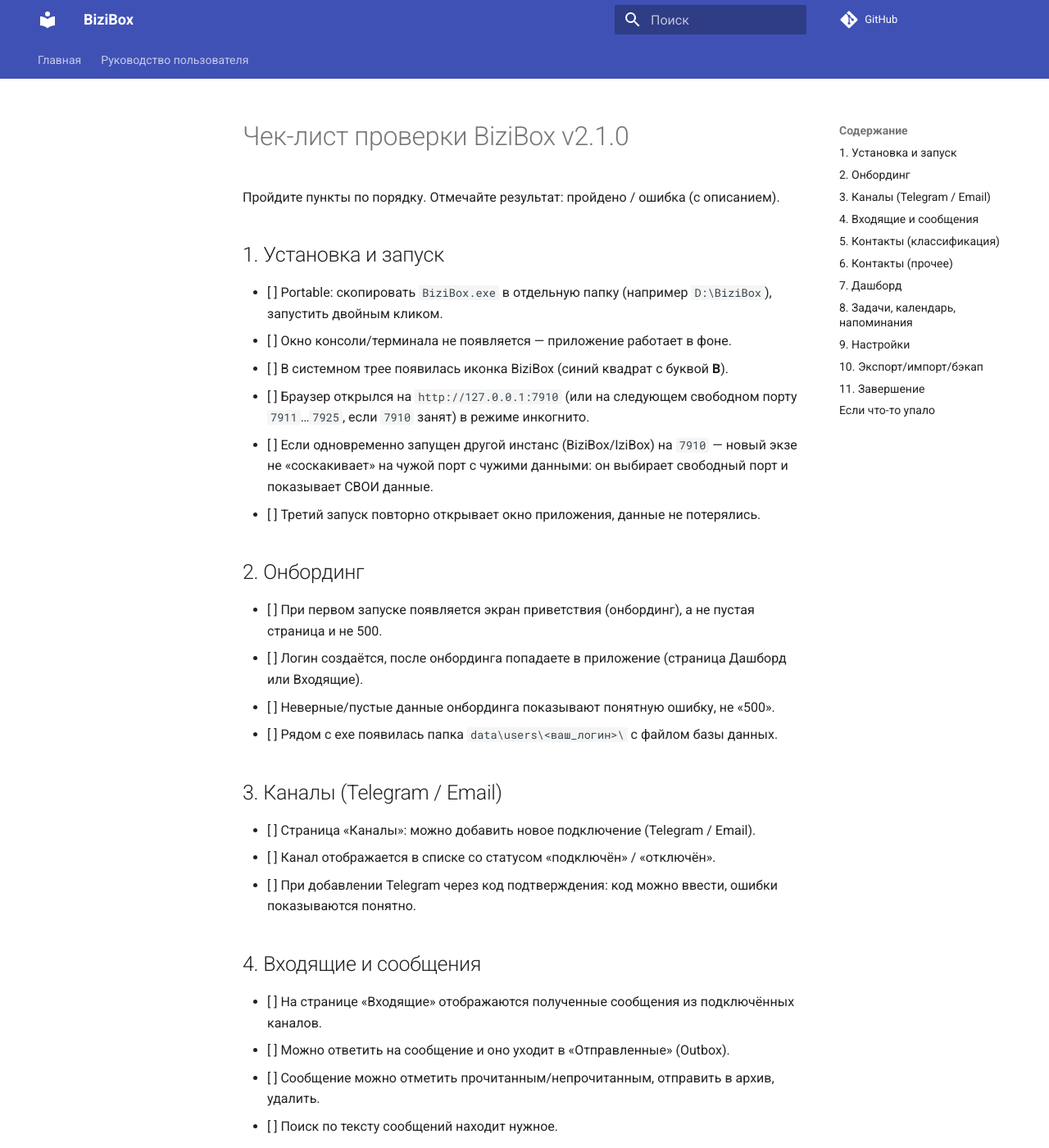
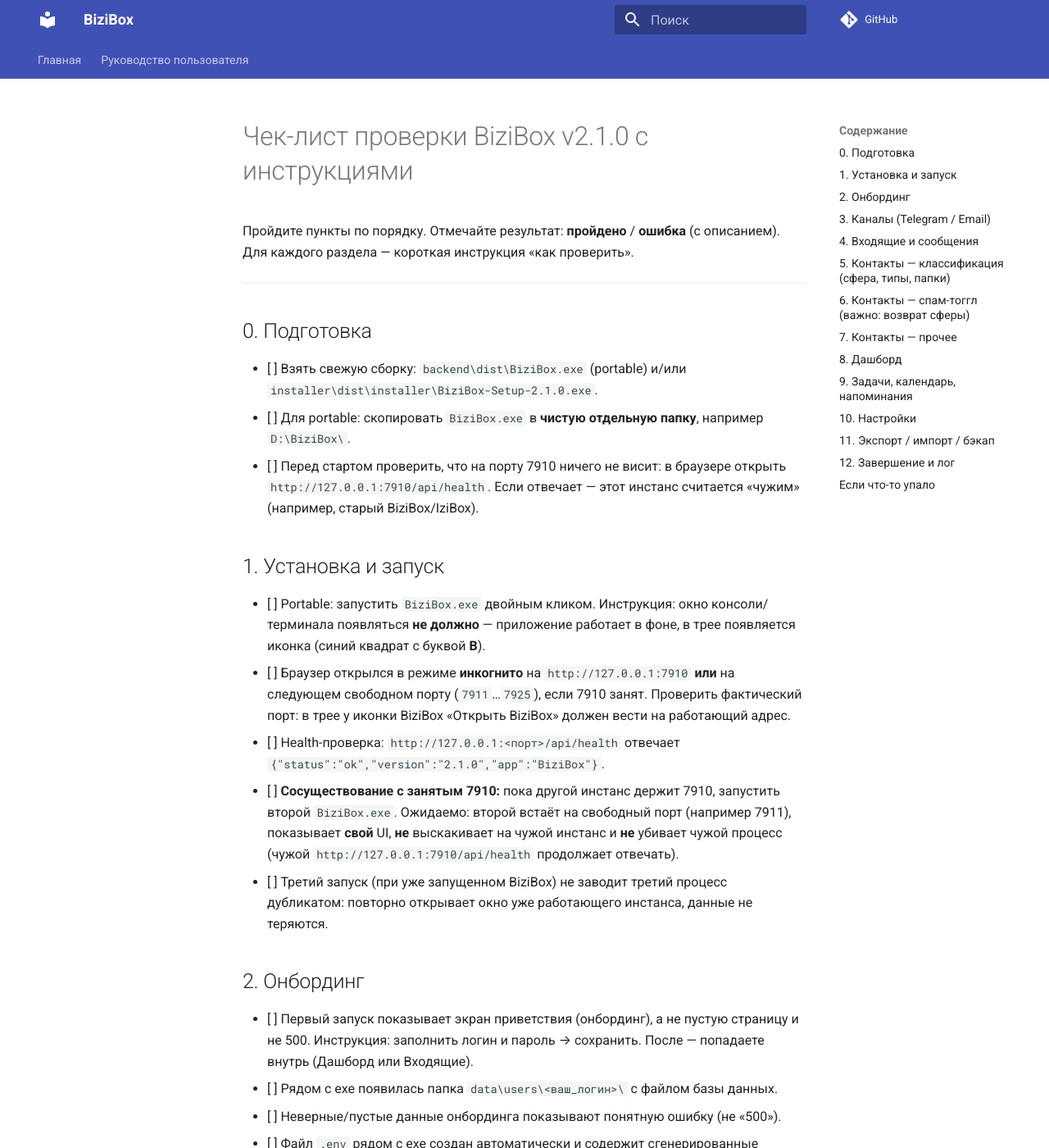
Before and after one commit to yourolga777/BiziBox-2, an MkDocs documentation site: the page built from docs/user-guide/checklist.md, in a window 1280 px wide and 1400 px high. Shown: the whole window at 82% size. Built offline with MkDocs 1.6.1 and Material for MkDocs 9.7.7, drawn with Linux system fonts in a browser that asks for light colours; comment, search, counter and statistics services are not loaded; some of the changed text lies outside the part shown.

Commit message:
docs: обновлённый чек-лист с инструкциями + отложенные задачи в план

```diff
--- a/docs/user-guide/checklist.md
+++ b/docs/user-guide/checklist.md
@@ -1,97 +1,106 @@
-# Чек-лист проверки BiziBox v2.1.0
+# Чек-лист проверки BiziBox v2.1.0 с инструкциями
 
-Пройдите пункты по порядку. Отмечайте результат: пройдено / ошибка (с описанием).
+Пройдите пункты по порядку. Отмечайте результат: **пройдено** / **ошибка** (с описанием).
+Для каждого раздела — короткая инструкция «как проверить».
+
+---
+
+## 0. Подготовка
+
+- [ ] Взять свежую сборку: `backend\dist\BiziBox.exe` (portable) и/или `installer\dist\installer\BiziBox-Setup-2.1.0.exe`.
+- [ ] Для portable: скопировать `BiziBox.exe` в **чистую отдельную папку**, например `D:\BiziBox\`.
+- [ ] Перед стартом проверить, что на порту 7910 ничего не висит:
+      в браузере открыть `http://127.0.0.1:7910/api/health`. Если отвечает — этот инстанс считается «чужим» (например, старый BiziBox/IziBox).
 
 ## 1. Установка и запуск
 
-- [ ] Portable: скопировать `BiziBox.exe` в отдельную папку (например `D:\BiziBox`), запустить двойным кликом.
-- [ ] Окно консоли/терминала не появляется — приложение работает в фоне.
-- [ ] В системном трее появилась иконка BiziBox (синий квадрат с буквой **B**).
-- [ ] Браузер открылся на `http://127.0.0.1:7910` (или на следующем свободном порту `7911`…`7925`, если `7910` занят) в режиме инкогнито.
-- [ ] Если одновременно запущен другой инстанс (BiziBox/IziBox) на `7910` — новый экзе не «соскакивает» на чужой порт с чужими данными: он выбирает свободный порт и показывает СВОИ данные.
-- [ ] Третий запуск повторно открывает окно приложения, данные не потерялись.
+- [ ] Portable: запустить `BiziBox.exe` двойным кликом.
+      Инструкция: окно консоли/терминала появляться **не должно** — приложение работает в фоне, в трее появляется иконка (синий квадрат с буквой **B**).
+- [ ] Браузер открылся в режиме **инкогнито** на `http://127.0.0.1:7910` **или** на следующем свободном порту (`7911`…`7925`), если 7910 занят.
+      Проверить фактический порт: в трее у иконки BiziBox «Открыть BiziBox» должен вести на работающий адрес.
+- [ ] Health-проверка: `http://127.0.0.1:<порт>/api/health` отвечает `{"status":"ok","version":"2.1.0","app":"BiziBox"}`.
+- [ ] **Сосуществование с занятым 7910:** пока другой инстанс держит 7910, запустить второй `BiziBox.exe`.
+      Ожидаемо: второй встаёт на свободный порт (например 7911), показывает **свой** UI, **не** выскакивает на чужой инстанс и **не** убивает чужой процесс (чужой `http://127.0.0.1:7910/api/health` продолжает отвечать).
+- [ ] Третий запуск (при уже запущенном BiziBox) не заводит третий процесс дубликатом: повторно открывает окно уже работающего инстанса, данные не теряются.
 
 ## 2. Онбординг
 
-- [ ] При первом запуске появляется экран приветствия (онбординг), а не пустая страница и не 500.
-- [ ] Логин создаётся, после онбординга попадаете в приложение (страница Дашборд или Входящие).
-- [ ] Неверные/пустые данные онбординга показывают понятную ошибку, не «500».
+- [ ] Первый запуск показывает экран приветствия (онбординг), а не пустую страницу и не 500.
+      Инструкция: заполнить логин и пароль → сохранить. После — попадаете внутрь (Дашборд или Входящие).
 - [ ] Рядом с exe появилась папка `data\users\<ваш_логин>\` с файлом базы данных.
+- [ ] Неверные/пустые данные онбординга показывают понятную ошибку (не «500»).
+- [ ] Файл `.env` рядом с exe создан автоматически и содержит сгенерированные `SECRET_KEY` / `ENCRYPTION_KEY` (production-стиль, не `dev-encryption-key...`).
 
 ## 3. Каналы (Telegram / Email)
 
-- [ ] Страница «Каналы»: можно добавить новое подключение (Telegram / Email).
-- [ ] Канал отображается в списке со статусом «подключён» / «отключён».
-- [ ] При добавлении Telegram через код подтверждения: код можно ввести, ошибки показываются понятно.
+- [ ] Страница «Каналы»: можно добавить подключение (Telegram / Email).
+- [ ] Канал отображается со статусом «подключён» / «отключён», ошибки подключения понятные.
+- [ ] При добавлении Telegram через код подтверждения: код вводится, при неверном — понятная ошибка.
 
 ## 4. Входящие и сообщения
 
-- [ ] На странице «Входящие» отображаются полученные сообщения из подключённых каналов.
-- [ ] Можно ответить на сообщение и оно уходит в «Отправленные» (Outbox).
-- [ ] Сообщение можно отметить прочитанным/непрочитанным, отправить в архив, удалить.
-- [ ] Поиск по тексту сообщений находит нужное.
-- [ ] Спам-сообщения не приходят во «Входящие» (если контакт помечен как спам).
+- [ ] Во «Входящих» появляются сообщения из подключённых каналов.
+- [ ] Ответ уходит в «Отправленные» (Outbox).
+- [ ] Прочитано/непрочитано, архив, удаление работают.
+- [ ] Поиск по тексту находит нужное сообщение.
 
-## 5. Контакты (классификация)
+## 5. Контакты — классификация (сфера, типы, папки)
 
-- [ ] Создать контакт: заполнить имя, выбрать **сферу**: Личное / Рабочее / Спам.
-- [ ] У контакта можно проставить **типы** (например Клиент, Поставщик, Друг) — больше одного.
-- [ ] Управление типами: на странице контактов есть раздел «Типы контактов» — можно создать/переименовать/удалить свой тип.
-- [ ] Выбрать контакту **папку** (системную или свою); папки можно создавать с подпапками.
-- [ ] Ошибка: нельзя сохранить контакт с папкой из другой сферы (например папка «Рабочее», а сфера «Личное») — показывается ошибка, а не «500».
-- [ ] Ошибка: невалидная сфера (не Личное/Рабочее/Спам) отклоняется с понятным сообщением (422), не «500».
-- [ ] Касание «Спам» на контакте — контакт переходит в сферу Спам; снятие **возвращает прежнюю сферу** (Личное/Рабочее), а не принудительно «Личное».
-- [ ] Контакт без сферы, помеченный спамом и «раскрученный» обратно — снова без сферы (не теряет данные).
-- [ ] В списке контактов виден бейдж классификации (Личное / Рабочее / Спам) и выбранные папки.
-- [ ] Сортировка/фильтр по сфере и по типу работает.
-- [ ] Контакт без сферы (старые данные) виден в списках и не теряется при фильтре «не спам».
+- [ ] Создать контакт: имя + **сфера** (Личное / Рабочее / Спам) — сохраняется.
+- [ ] У контакта можно проставить **типы** (Клиент, Поставщик, Друг и т.п.) — больше одного; типы можно создавать/переименовывать/удалять на странице контактов.
+- [ ] Контакту выбирается **папка**; папки создаются с подпапками.
+- [ ] **Ошибка 400 (не 500):** попробовать сохранить контакт с папкой из другой сферы (папка «Рабочее», а сфера «Личное») → понятное сообщение об ошибке.
+- [ ] **Ошибка 422 (не 500):** сфера не из списка (Личное/Рабочее/Спам) отклоняется с понятным сообщением.
 
-## 6. Контакты (прочее)
+## 6. Контакты — спам-тоггл (важно: возврат сферы)
 
-- [ ] Заметки к контакту сохраняются и редактируются.
-- [ ] День рождения можно указать — появляется событие в календаре.
-- [ ] Контакт можно пометить важным (избранное).
+- [ ] Пометка «спамом»: контакт со сферой «Личное» помечается спамом → переходит в сферу Спам.
+- [ ] **Снятие спама:** убрать пометку → контакт возвращается в **прежнюю сферу** («Личное»), а не «в пустоту» и не «в дефолт».
+- [ ] Контакт **без сферы**: пометить спамом и снять → остаётся **без сферы** (не теряет данные, в списках виден, не пропадает при фильтре «не спам»).
+- [ ] Спам-контакт не приходит во «Входящие» как обычное сообщение.
+
+## 7. Контакты — прочее
+
+- [ ] Заметки сохраняются и редактируются.
+- [ ] День рождения → событие в календаре.
+- [ ] Важность (избранное) работает.
 - [ ] Поиск контактов по имени/телеграму/почте работает.
-- [ ] Объединение дублей (мерж) работает: выбрать два похожих контакта, объединить.
-- [ ] «Удалить и заблокировать» — после этого новые сообщения от контакта не приходят.
 
-## 7. Дашборд
+## 8. Дашборд
 
-- [ ] Дашборд открывается со статистикой: непрочитанные, всего сообщений, контакты, задачи.
-- [ ] Фильтры на дашборде (по сфере/типу) не «теряют» контакты без сферы.
+- [ ] Дашборд открывается со статистикой (непрочитанные, всего сообщений, контакты, задачи).
+- [ ] Фильтры по сфере/типу не теряют контакты без сферы.
 
-## 8. Задачи, календарь, напоминания
+## 9. Задачи, календарь, напоминания
 
 - [ ] Задача создаётся (заголовок, дата, статус, приоритет).
-- [ ] Повторяемая задача (повтор) создаётся один раз и видна повторяющимися в нужные дни.
+- [ ] Повторяемая задача видна в нужные дни.
 - [ ] Календарь показывает события и задачи с датами.
-- [ ] Напоминание о задаче приходит/показывается (локально в приложении).
-- [ ] Невалидный статус задачи отклоняется понятным сообщением (422).
+- [ ] Невалидный статус задачи → понятное 422, не «500».
 
-## 9. Настройки
+## 10. Настройки
 
-- [ ] Страница «Настройки» открывается.
-- [ ] Тема (светлая/тёмная) переключается и сохраняется.
-- [ ] Интрервал опроса Telegram/Email можно изменить и он сохраняется.
-- [ ] Файл `.env` рядом с exe создан и содержит сгенерированные SECRET_KEY/ENCRYPTION_KEY (production).
+- [ ] Страница «Настройки» открывается; тема (светлая/тёмная) переключается и сохраняется.
+- [ ] Интервал опроса Telegram/Email меняется и сохраняется.
 
-## 10. Экспорт/импорт/бэкап
+## 11. Экспорт / импорт / бэкап
 
-- [ ] Экспорт контактов в CSV работает.
-- [ ] Импорт контактов из CSV работает; битый CSV отклоняется с понятной ошибкой.
-- [ ] Бэкап можно скачать (зашифрованный файл).
+- [ ] **Экспорт контактов в CSV** — кнопка «Экспорт» на странице контактов скачивает `.csv` без ошибки «Ошибка при экспорте».
+- [ ] Импорт контактов из CSV (включая **тестовые CSV** с заведомо битыми строками): валидные строки импортируются, битый CSV отклоняется с понятной ошибкой, не «500».
+- [ ] Бэкап скачивается (зашифрованный файл).
 - [ ] Восстановление из бэкапа возвращает данные.
 
-## 11. Завершение
+## 12. Завершение и лог
 
-- [ ] Выход через трей («Выход») полностью останавливает приложение (порт 7910 освобождается).
-- [ ] При повторном запуске данные на месте (БД, контакты, настройки каналов).
-- [ ] В папке рядом с exe появился лог `data\logs\bizibox.log`, в нём нет ошибок уровня ERROR.
+- [ ] «Выход» через трей полностью останавливает приложение: порт освобождается (`http://127.0.0.1:<порт>/api/health` перестаёт отвечать).
+- [ ] Повторный запуск: данные на месте (БД, контакты, каналы).
+- [ ] В `data\logs\bizibox.log` нет строк уровня ERROR.
 
 ---
 
 ## Если что-то упало
 
-- Зафиксируйте: пункт чек-листа, что делали, что увидели (текст ошибки / скриншот).
-- Посмотрите `data\logs\bizibox.log` рядом с exe — там видно причину.
-- Приложите этот фрагмент лога к обращению.
+1. Зафиксируйте: пункт чек-листа, что делали, что увидели (текст ошибки / скриншот).
+2. Посмотрите `data\logs\bizibox.log` рядом с exe — там видно причину.
+3. Проверьте health: `http://127.0.0.1:<порт>/api/health` — отвечает или нет.
+4. Приложите фрагмент лога к обращению.
```
Also changed, not shown: ПЛАН-РЕАЛИЗАЦИИ.md (+19 -0 lines).
